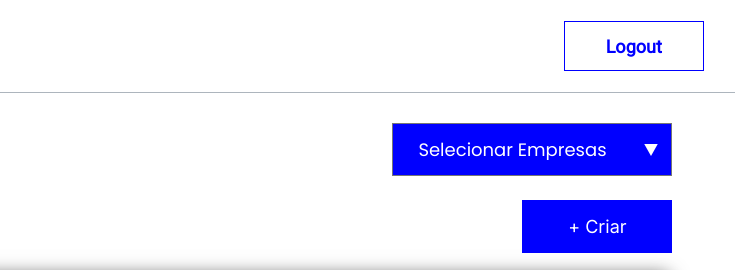
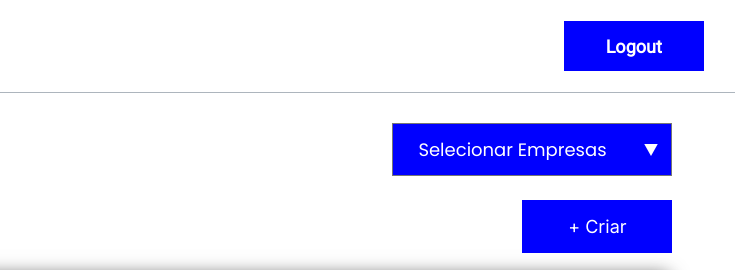
Before and after one commit to jonesGladtorres/m2-projeto-frotend-empresas_jonesGladtorres, a plain HTML site: page src/pages/admin.html in a window 1280 px wide. In both pictures the pointer is over the button "Logout". Shown: the top 270 px of the page, 422-1157 px from the left. Drawn offline with Linux system fonts and the light colour scheme; no server answers.

Commit message:
ajuste no hover do buttun header do user e admin

```diff
--- a/src/style/admin.css
+++ b/src/style/admin.css
@@ -57,6 +57,8 @@ header{
 
 .header__container--right button:hover{
     cursor: pointer;
+    background-color: var(--color-brand-1);
+    color: var(--color-gray-6);
 }
 
 #button__right{
```
